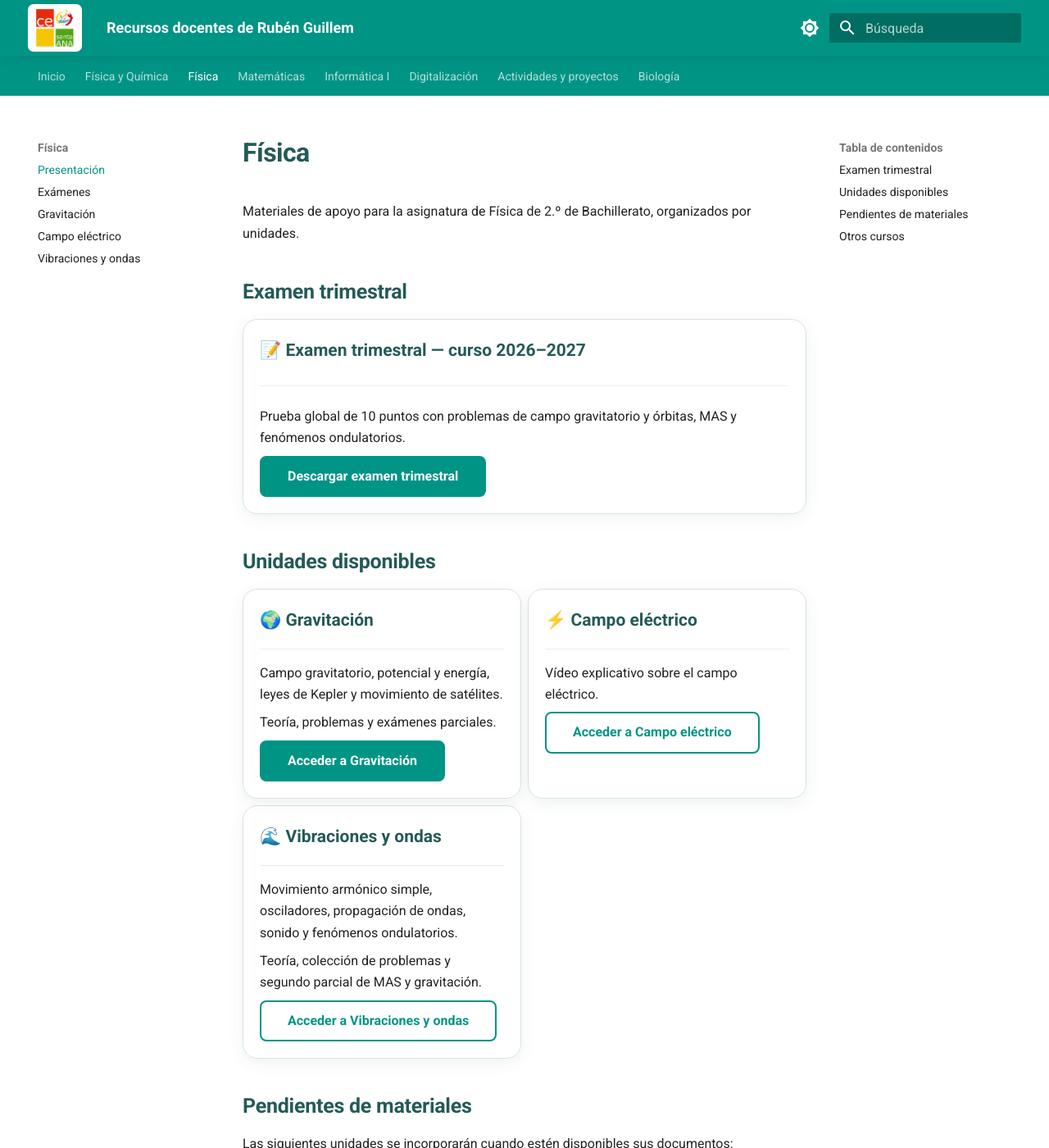
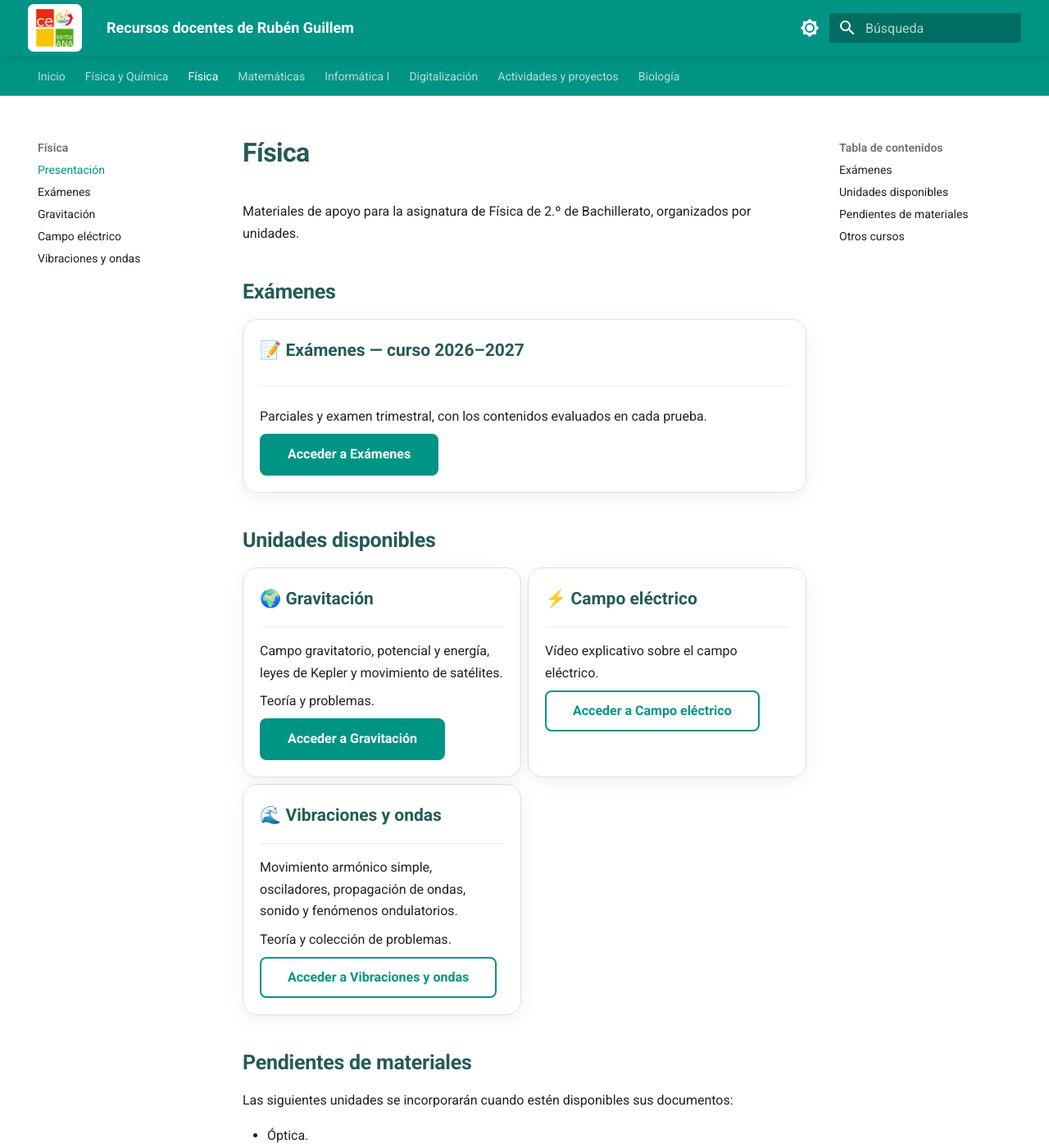
Before and after one commit to 5n7t99rb9d-web/recursos-docentes, an MkDocs documentation site: the page built from docs/fisica/2-bach/index.md, in a window 1280 px wide and 1400 px high. Shown: the whole window at 82% size. Built offline with MkDocs 1.6.1 and Material for MkDocs 9.7.7, drawn with Linux system fonts in a browser that asks for light colours.

Commit message:
Centralizar el acceso a exámenes en Física

```diff
--- a/docs/fisica/2-bach/index.md
+++ b/docs/fisica/2-bach/index.md
@@ -2,17 +2,17 @@
 
 Materiales de apoyo para la asignatura de Física de 2.º de Bachillerato, organizados por unidades.
 
-## Examen trimestral
+## Exámenes
 
 <div class="grid cards physics-resources" markdown>
 
--   **📝 Examen trimestral — curso 2026–2027**
+-   **📝 Exámenes — curso 2026–2027**
 
     ---
 
-    Prueba global de 10 puntos con problemas de campo gravitatorio y órbitas, MAS y fenómenos ondulatorios.
+    Parciales y examen trimestral, con los contenidos evaluados en cada prueba.
 
-    [Descargar examen trimestral](materiales/examenes/2026-2027/examen-trimestral-fisica-2-bach.pdf){ .md-button .md-button--primary }
+    [Acceder a Exámenes](examenes.md){ .md-button .md-button--primary }
 
 </div>
 
@@ -44,7 +44,7 @@ Materiales de apoyo para la asignatura de Física de 2.º de Bachillerato, organ
 
     Movimiento armónico simple, osciladores, propagación de ondas, sonido y fenómenos ondulatorios.
 
-    Teoría, colección de problemas y segundo parcial de MAS y gravitación.
+    Teoría y colección de problemas.
 
     [Acceder a Vibraciones y ondas](ondas.md){ .md-button }
 
```
Also changed, not shown: other parts of docs/fisica/2-bach/index.md (+1 -1 lines).
